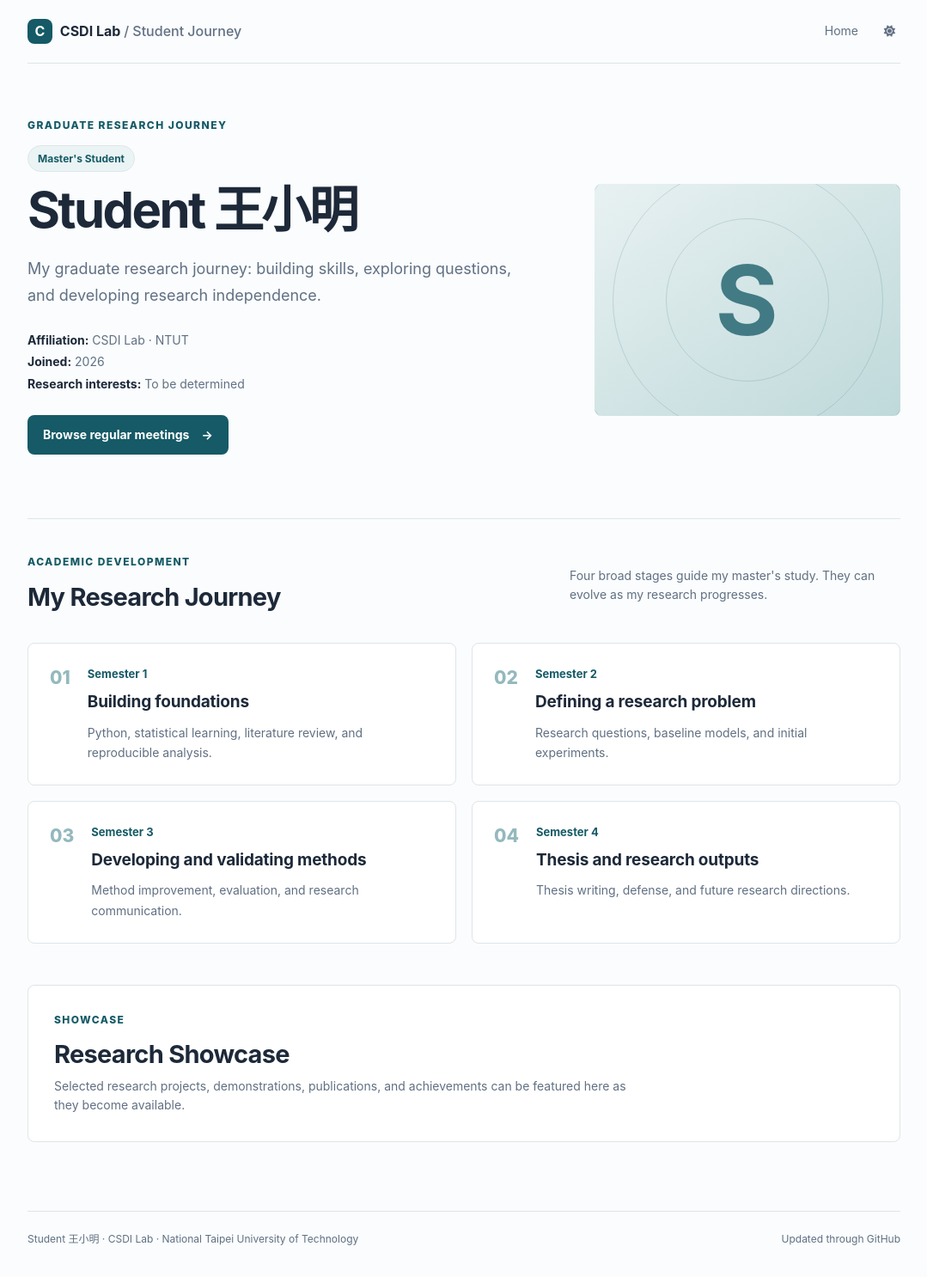
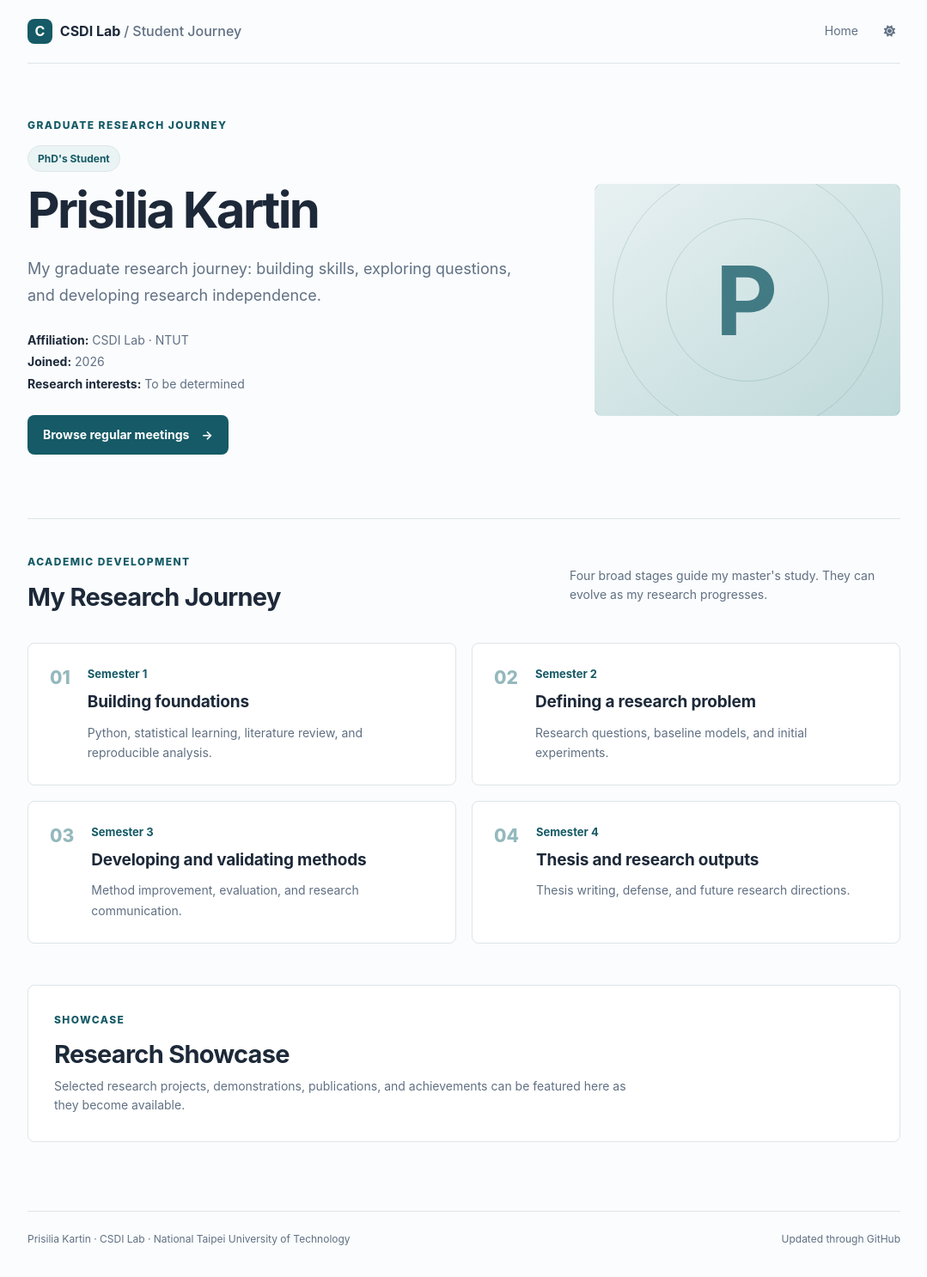
Before and after one commit to hendrisutrisno/2026student, a Jekyll site: the page built from docs/index.md, in a window 1280 px wide. Shown: the whole page at 86% size, without its empty margins (100-1179 px from the left). Built offline with Jekyll 4.4.1, drawn with Linux system fonts in a browser that asks for light colours.

Commit message:
example testing

```diff
--- a/docs/_config.yml
+++ b/docs/_config.yml
@@ -5,8 +5,8 @@ url: "https://xindrahardjo.github.io"
 baseurl: "/2026student-template"  # Change ONLY the last part to the student's repo name, e.g. /2026verin
 
 student:
-  name: "Student 王小明"
-  degree: "Master's Student"
+  name: "Prisilia Kartin" #name change in here
+  degree: "PhD's Student" #degree example
   lab: "CSDI Lab"
   university: "National Taipei University of Technology"
   joined: "2026"
```
